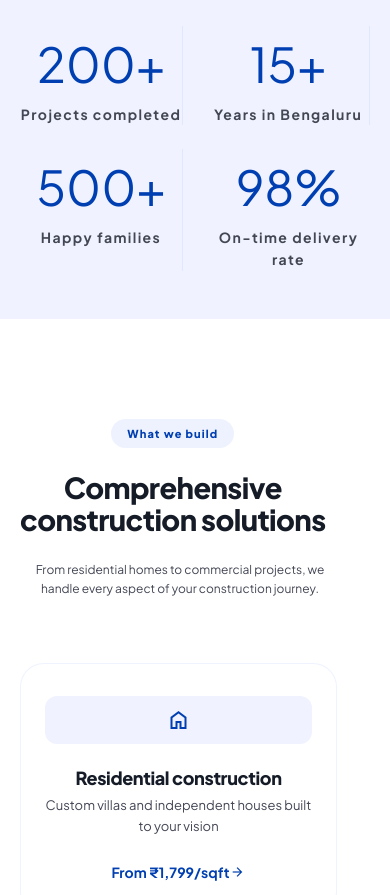
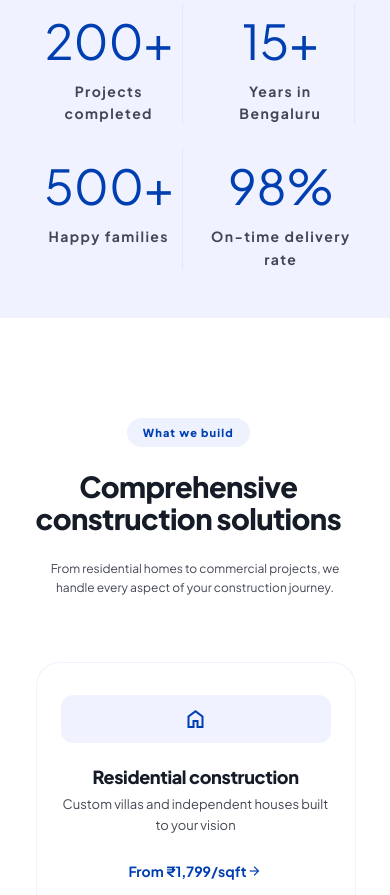
Before and after one commit to Xxdoxs/HSConstruction, a plain HTML site: page index.html in a window 390 px wide. Shown: the part 1105-2000 px from the top of the page. Drawn offline with nearby package versions, Linux system fonts and the light colour scheme; a web font is replaced by a local one.

Commit message:
change in container

```diff
--- a/style.css
+++ b/style.css
@@ -983,6 +983,7 @@ label {
   .container {
     padding-left: 20px;
     padding-right: 20px;
+    width: 359px;
   }
 
   .hero h1 {
@@ -1002,8 +1003,9 @@ label {
   }
 
   .card {
-    width: 317px !important;
+    width: 320px !important;
   }
+
 
   .card1 {
     width: 317px !important;
```
